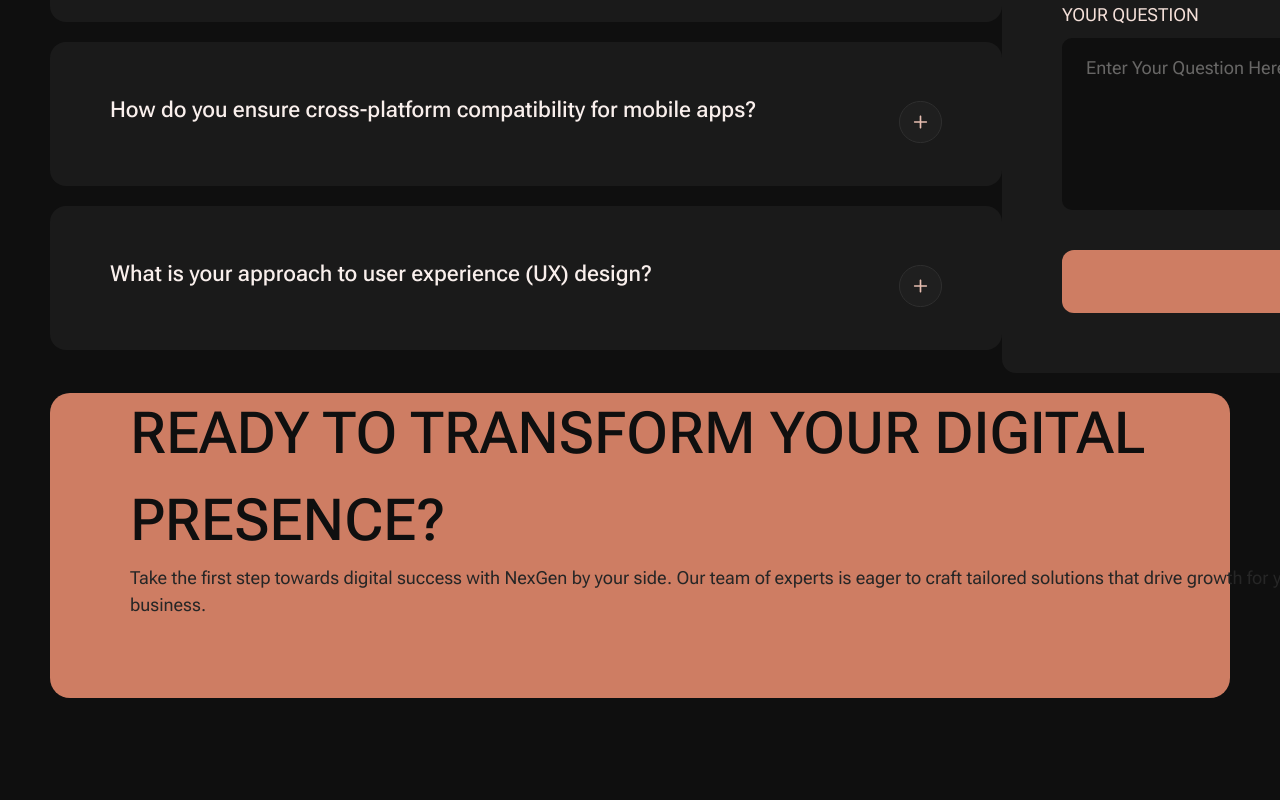
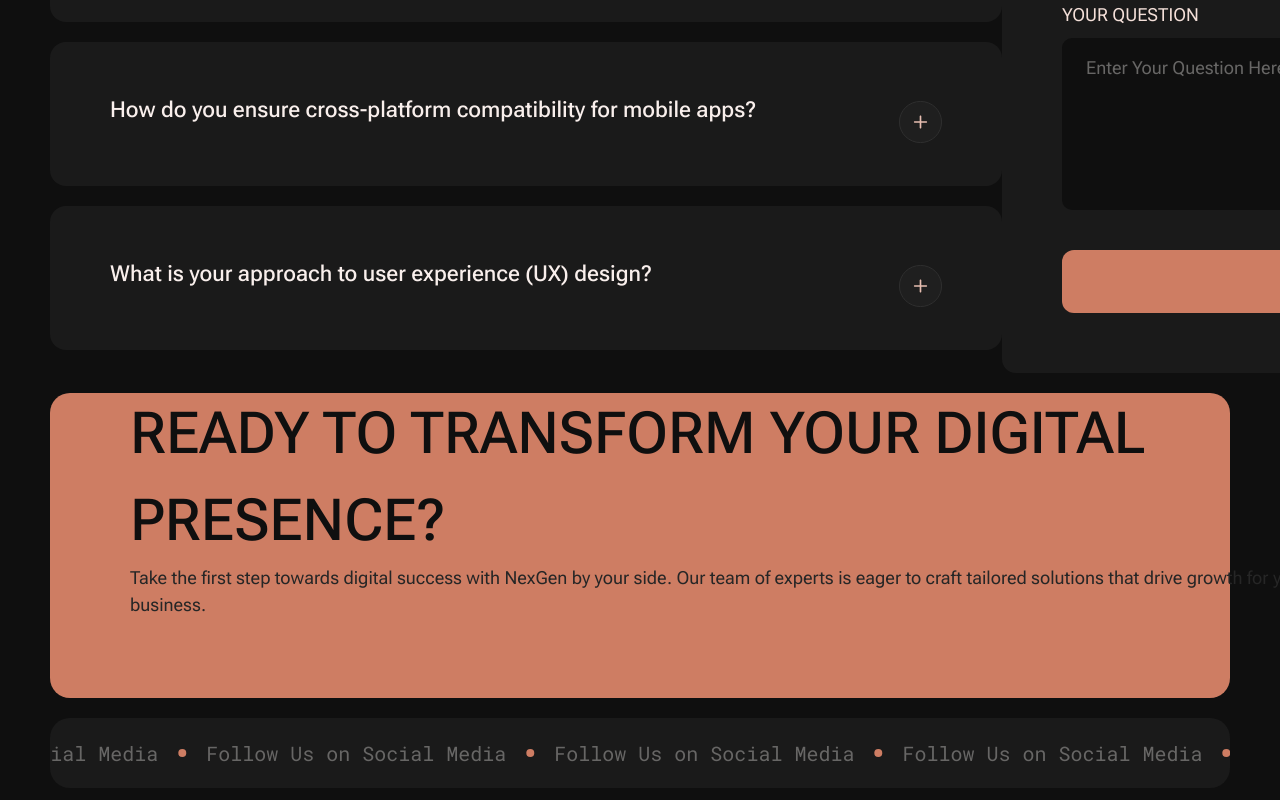
Before and after one commit to Gdzelishviliv/rowix-task, a React (Vite) app: page / in a window 1280 px wide. Shown: the part 6305-7105 px from the top of the page. Before the commit the page ends 7033 px from the top, so only its background shows below. Built offline with nearby package versions, Linux system fonts and the light colour scheme.

Commit message:
feat[add]-finished questions section

```diff
--- a/src/App.css
+++ b/src/App.css
@@ -27,5 +27,5 @@ body {
 }
 
 .animate-ticker-horizontal {
-  animation: ticker-horizontal var(--ticker-duration, 20s) linear infinite;
+  animation: ticker-horizontal var(--ticker-duration) linear infinite;
 }
--- a/src/components/molecules/Question.jsx
+++ b/src/components/molecules/Question.jsx
@@ -1,17 +1,19 @@
 import React from "react";
 import RightArrow from "../../assets/vector.svg";
+import TickerAnimation from "./TickerAnimation";
 
 const Question = () => {
   return (
+    <>
       <div className="flex justify-between gap-[250px] h-[305px] items-end bg-[#CE7D63] rounded-[20px] p-20">
         <div className="max-w-[1187px]">
           <h2 className="font-flex font-medium text-[58px] uppercase text-[#0F0F0F] min-w-[1324px] leading-[150%]">
             Ready to Transform Your Digital Presence?
           </h2>
           <p className="text-[#262626] text-[18px] font-flex">
-          Take the first step towards digital success with NexGen by your side.
-          Our team of experts is eager to craft tailored solutions that drive
-          growth for your business.
+            Take the first step towards digital success with NexGen by your
+            side. Our team of experts is eager to craft tailored solutions that
+            drive growth for your business.
           </p>
         </div>
         <button className="bg-[#0F0F0F] rounded-xl h-[60px] px-[34px] py-[18px] gap-2.5 flex items-center justify-between cursor-pointer">
@@ -21,6 +23,8 @@ const Question = () => {
           <img src={RightArrow} alt="right arrow" />
         </button>
       </div>
+      <TickerAnimation version="v2" />
+    </>
   );
 };
 
--- a/src/components/molecules/TickerAnimation.jsx
+++ b/src/components/molecules/TickerAnimation.jsx
@@ -1,6 +1,6 @@
 import React from "react";
 
-const texts = [
+const V1 = [
   "Digital Marketing",
   "Website Design",
   "Branding",
@@ -8,14 +8,29 @@ const texts = [
   "Mobile App Development",
 ];
 
-const TickerAnimation = () => {
+const V2 = [
+  "Follow Us on Social Media",
+  "Follow Us on Social Media",
+  "Follow Us on Social Media",
+  "Follow Us on Social Media",
+];
+
+const TickerAnimation = ({ version }) => {
+  const items = version === "v2" ? V2 : V1;
+
   return (
-    <div className="flex justify-center items-center h-[70px] bg-[#0F0F0F] font-mono mt-[90px] mb-5 mx-5 rounded-[20px] overflow-hidden relative">
+    <div
+      className={`
+        flex justify-center items-center h-[70px] font-mono rounded-[20px]
+        overflow-hidden relative
+        ${version === "v2" ? "bg-[#1A1A1A] mx-0 mb-5" : "bg-[#0F0F0F] mx-5 mb-5 mt-[90px]"}
+      `}
+    >
       <div
         className="absolute top-0 flex animate-ticker-horizontal"
         style={{ "--ticker-duration": "20s" }}
       >
-        {[...texts, ...texts].map((text, index) => (
+        {[...items, ...items].map((text, index) => (
           <div
             key={index}
             className="flex items-center gap-5 text-[#676665] font-mono text-[20px] h-[70px] pl-5 shrink-0"
```
Lines whose indentation alone changed are shown as unchanged.
